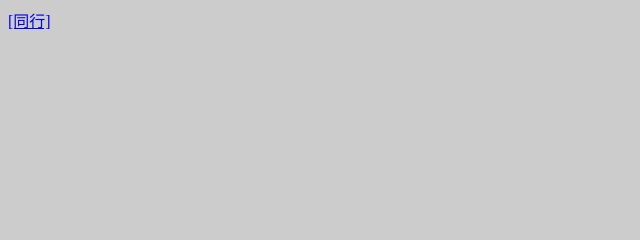
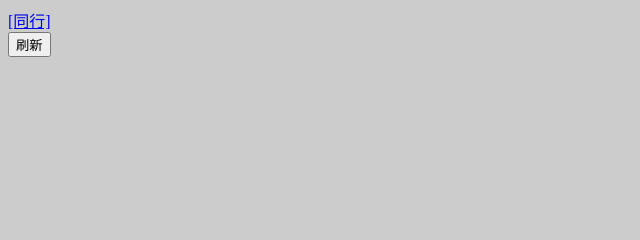
Before and after one commit to joyanhui/www.leiyanhui.com, a plain HTML site: page ma/index.html in a window 1280 px wide. Shown: the top 240 px of the page, 0-640 px from the left. Drawn offline with Linux system fonts and the light colour scheme.

Commit message:
Update 添加一个刷新按钮

```diff
--- a/ma/index.html
+++ b/ma/index.html
@@ -11,6 +11,7 @@
 
 <DIV style="float:left; ">
 <a href="https://ly729.airtime.pro/embed/player?stream=s1&skin=2" target="_blank">[同行]</a> <br />
+        <button type="button" onclick="javascript:location.reload()">刷新</button>
 </DIV>
 <DIV style="float:right; ">
 <iframe id="embed_player" src="https://ly729.airtime.pro/embed/player?stream=s1&skin=2" width="420" height="396" frameborder="0"></iframe>
```
